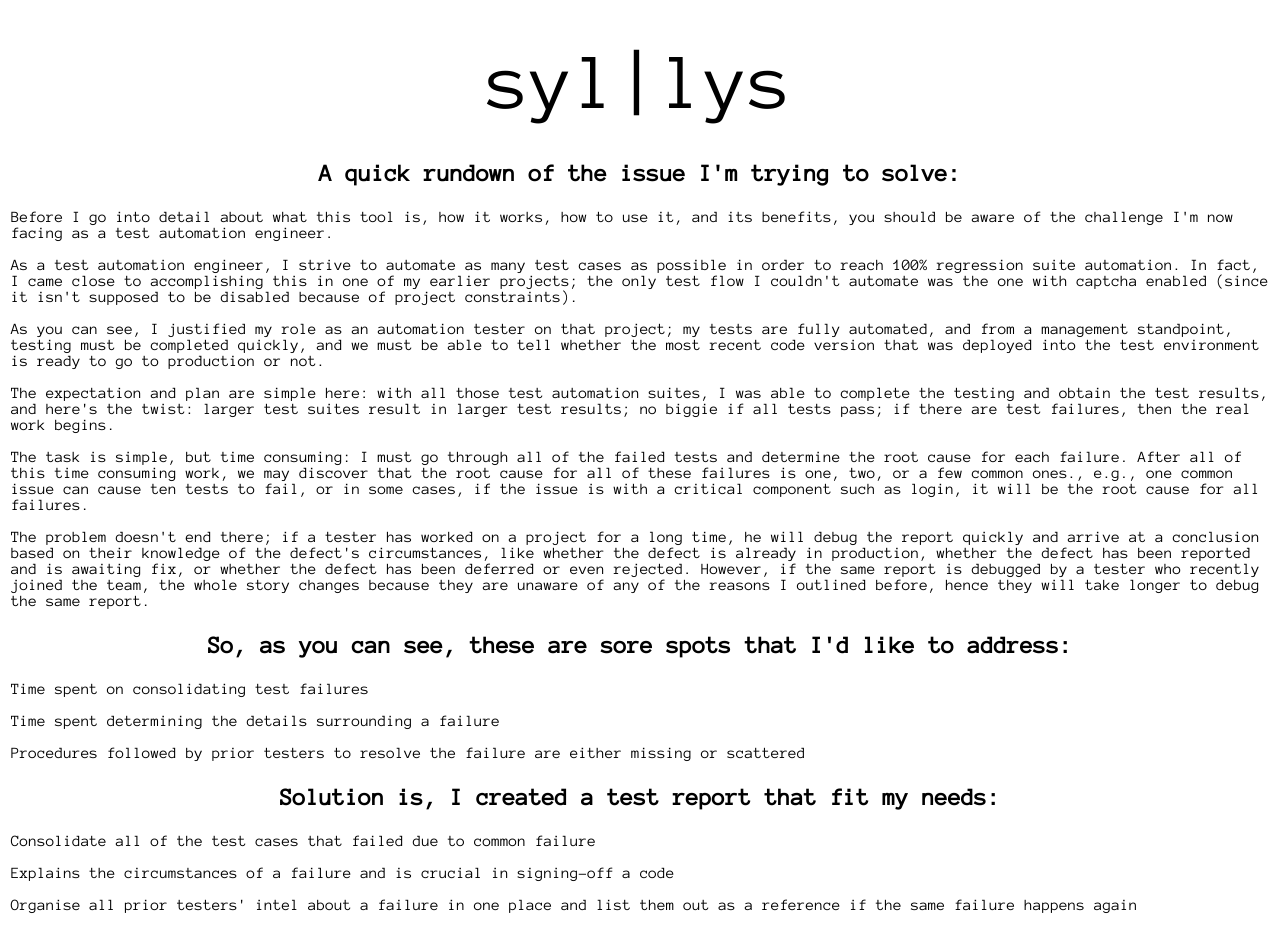
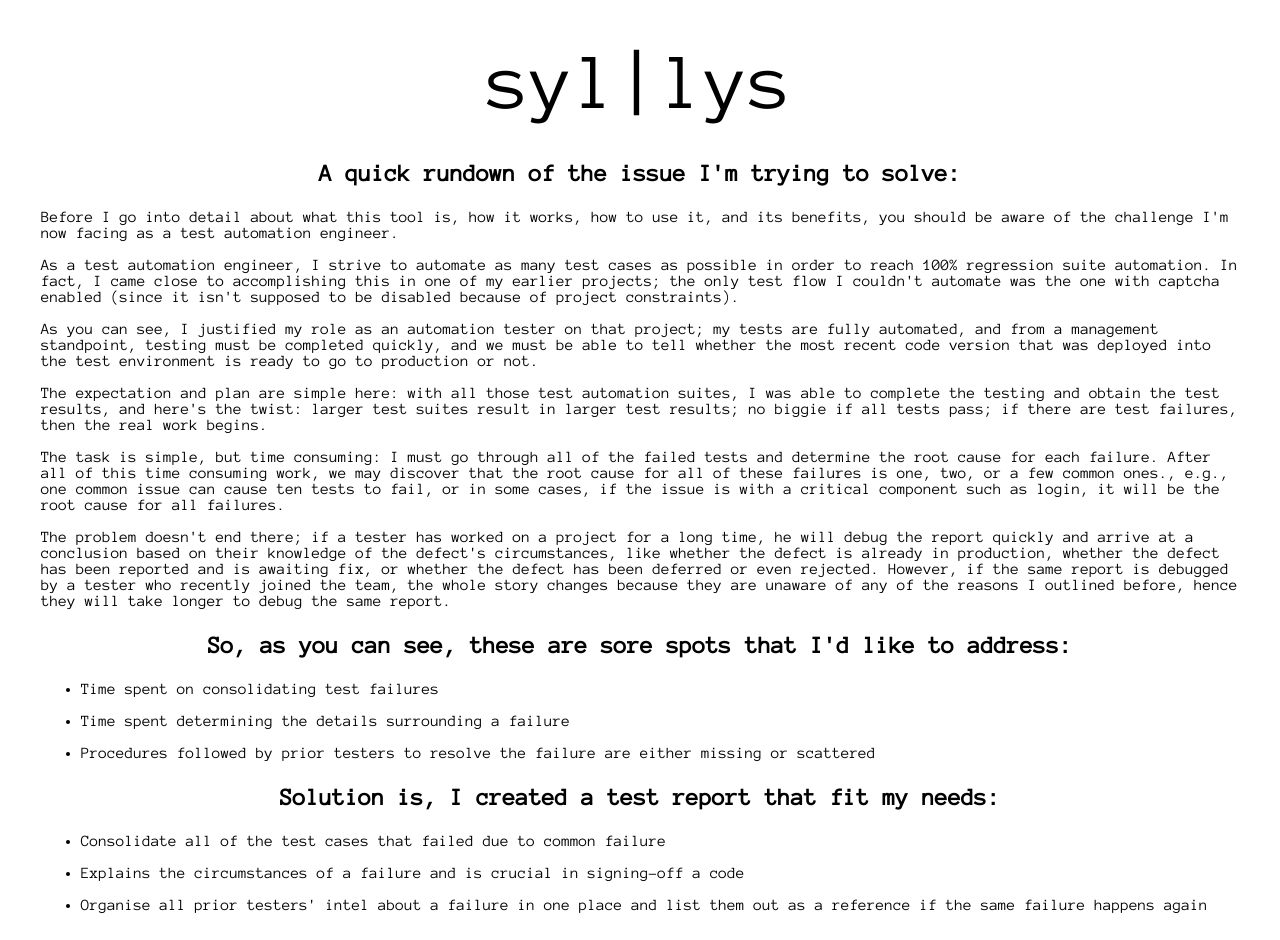
Before and after one commit to sylllys/sylllys.github.io, a plain HTML site: page index.html in a window 1280 px wide. Drawn offline with Linux system fonts and the light colour scheme.

Commit message:
better reading format

```diff
--- a/index.html
+++ b/index.html
@@ -14,7 +14,7 @@
     <tr>
         <td style="height:100px;width:100px;">
 <h3 style="text-align: center; font-size:24px;">A quick rundown of the issue I'm trying to solve:</h3>
-<div style="text-align: left; font-size:16px;">
+<div style="text-align: left; font-size:16px; margin-left:30px; margin-right:30px;">
 <p>Before I go into detail about what this tool is, how it works, how to use it, and its benefits, you should be aware of the challenge I'm now facing as a test automation engineer.</p>
 
 <p>As a test automation engineer, I strive to automate as many test cases as possible in order to reach 100% regression suite automation. In fact, I came close to accomplishing this in one of my earlier projects; the only test flow I couldn't automate was the one with captcha enabled (since it isn't supposed to be disabled because of project constraints).</p>
@@ -28,16 +28,20 @@
 <p>The problem doesn't end there; if a tester has worked on a project for a long time, he will debug the report quickly and arrive at a conclusion based on their knowledge of the defect's circumstances, like whether the defect is already in production, whether the defect has been reported and is awaiting fix, or whether the defect has been deferred or even rejected. However, if the same report is debugged by a tester who recently joined the team, the whole story changes because they are unaware of any of the reasons I outlined before, hence they will take longer to debug the same report.</p>
             </div>
 <h3 style="text-align: center; font-size:24px;">So, as you can see, these are sore spots that I'd like to address:</h3>
-            <div style="text-align: left; font-size:16px;">
-<p>Time spent on consolidating test failures</p>
-<p>Time spent determining the details surrounding a failure</p>
-<p>Procedures followed by prior testers to resolve the failure are either missing or scattered</p>
+            <div style="text-align: left; font-size:16px; margin-left:30px; margin-right:30px;">
+                <ul>
+  <li><p>Time spent on consolidating test failures</p></li>
+  <li><p>Time spent determining the details surrounding a failure</p></li>
+  <li><p>Procedures followed by prior testers to resolve the failure are either missing or scattered</p></li>
+</ul>
             </div>
 <h3 style="text-align: center; font-size:24px;">Solution is, I created a test report that fit my needs:</h3>
-            <div style="text-align: left; font-size:16px;">
-<p>Consolidate all of the test cases that failed due to common failure</p>
-<p>Explains the circumstances of a failure and is crucial in signing-off a code</p>
-<p>Organise all prior testers' intel about a failure in one place and list them out as a reference if the same failure happens again</p>
+            <div style="text-align: left; font-size:16px; margin-left:30px; margin-right:30px;">
+                 <ul>
+                     <li><p>Consolidate all of the test cases that failed due to common failure</p></li>
+                     <li><p>Explains the circumstances of a failure and is crucial in signing-off a code</p></li>
+                     <li><p>Organise all prior testers' intel about a failure in one place and list them out as a reference if the same failure happens again</p></li>
+                 </ul>
             </div>
         </td>
     </tr>
```
